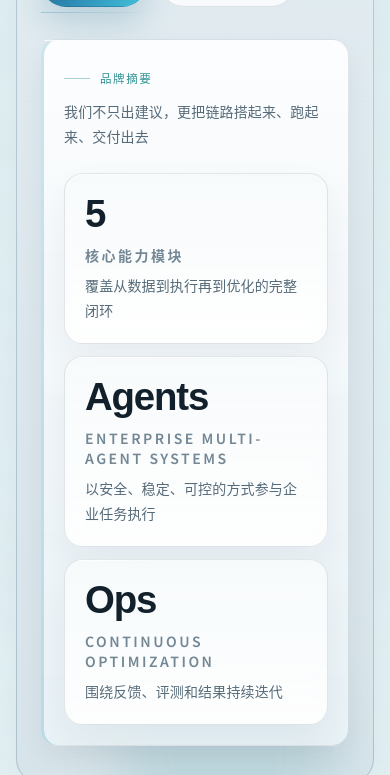
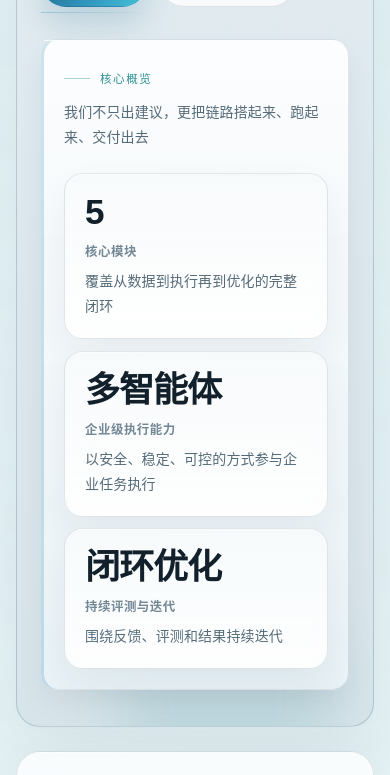
Before and after one commit to Frank-Opus/WanFlow.ai, a Next.js app in the folder web/: page / in a window 390 px wide. Shown: the part 614-1389 px from the top of the page. Built offline with nearby package versions, Linux system fonts and the light colour scheme; no server answers.

Commit message:
fix: tighten homepage signal cards on mobile

```diff
--- a/web/src/app/globals.css
+++ b/web/src/app/globals.css
@@ -984,16 +984,43 @@ html[lang='zh-CN'] .mkt-lang-button {
 
 .mkt-metric-value {
   font-family: var(--font-display), 'Segoe UI', sans-serif;
-  font-size: clamp(2.4rem, 4vw, 4.25rem);
-  line-height: 0.95;
+  font-size: clamp(1.9rem, 4vw, 4.25rem);
+  line-height: 0.98;
   letter-spacing: -0.06em;
   color: var(--mk-text-0);
+  text-wrap: balance;
+  overflow-wrap: anywhere;
 }
 
 html[lang='zh-CN'] .mkt-metric-value {
   line-height: 1.02;
   letter-spacing: -0.03em;
   font-weight: 600;
+}
+
+.mkt-metric-label {
+  font-size: 0.82rem;
+  font-weight: 600;
+  line-height: 1.45;
+  letter-spacing: 0.08em;
+  color: var(--mk-text-2);
+  text-wrap: balance;
+}
+
+html[lang='zh-CN'] .mkt-metric-label {
+  letter-spacing: 0.04em;
+}
+
+@media (max-width: 640px) {
+  .mkt-metric-value {
+    font-size: clamp(1.7rem, 9vw, 2.35rem);
+    line-height: 1.04;
+  }
+
+  .mkt-metric-label {
+    font-size: 0.78rem;
+    letter-spacing: 0.04em;
+  }
 }
 
 .mkt-flow-step {
--- a/web/src/components/marketing/home-page.tsx
+++ b/web/src/components/marketing/home-page.tsx
@@ -14,14 +14,14 @@ export default function MarketingHomePage() {
         caseTag: '案例',
         challenge: '挑战',
         flow: '骨架',
-        brief: '品牌摘要',
+        brief: '核心概览',
         outcome: '结果',
       }
     : {
         caseTag: 'Case',
         challenge: 'Challenge',
         flow: 'Spine',
-        brief: 'Brand brief',
+        brief: 'Key Overview',
         outcome: 'Outcome',
       };
   const casesLabel = copy.nav.find((item) => item.href === '/cases')?.label ?? '/cases';
@@ -46,10 +46,10 @@ export default function MarketingHomePage() {
                   {copy.home.supportSignals.map((metric, index) => (
                     <article
                       key={metric.label}
-                      className={index === copy.home.supportSignals.length - 1 ? 'mkt-card px-5 py-5 xl:col-span-2' : 'mkt-card px-5 py-5'}
+                      className={index === copy.home.supportSignals.length - 1 ? 'mkt-card min-w-0 px-5 py-5 xl:col-span-2' : 'mkt-card min-w-0 px-5 py-5'}
                     >
                       <p className="mkt-metric-value">{metric.value}</p>
-                      <p className="mt-3 text-sm font-semibold uppercase tracking-[0.18em] text-[var(--mk-text-2)]">{metric.label}</p>
+                      <p className="mkt-metric-label mt-3">{metric.label}</p>
                       <p className="mkt-copy mt-2 text-sm">{metric.detail}</p>
                     </article>
                   ))}
--- a/web/src/lib/marketing.ts
+++ b/web/src/lib/marketing.ts
@@ -82,9 +82,9 @@ const marketingCopyBase = {
         secondary: { label: '查看解决方案', href: '/solutions' },
       },
       supportSignals: [
-        { value: '5', label: '核心能力模块', detail: '覆盖从数据到执行再到优化的完整闭环' },
-        { value: 'Agents', label: 'Enterprise Multi-Agent Systems', detail: '以安全、稳定、可控的方式参与企业任务执行' },
-        { value: 'Ops', label: 'Continuous Optimization', detail: '围绕反馈、评测和结果持续迭代' },
+        { value: '5', label: '核心模块', detail: '覆盖从数据到执行再到优化的完整闭环' },
+        { value: '多智能体', label: '企业级执行能力', detail: '以安全、稳定、可控的方式参与企业任务执行' },
+        { value: '闭环优化', label: '持续评测与迭代', detail: '围绕反馈、评测和结果持续迭代' },
       ],
       platformView: {
         eyebrow: '平台 / 系统视角',
@@ -508,9 +508,9 @@ const marketingCopyBase = {
         secondary: { label: 'Explore Solutions', href: '/solutions' },
       },
       supportSignals: [
-        { value: '5', label: 'core capability modules', detail: 'covering the full loop from data to execution to optimization' },
-        { value: 'Agents', label: 'Enterprise Multi-Agent Systems', detail: 'controlled AI execution inside enterprise workflows' },
-        { value: 'Ops', label: 'Continuous Optimization', detail: 'continuous iteration around feedback, evaluation, and outcomes' },
+        { value: '5', label: 'Core Modules', detail: 'covering the full loop from data to execution to optimization' },
+        { value: 'Multi-Agent', label: 'Managed Execution', detail: 'controlled AI execution inside enterprise workflows' },
+        { value: 'Closed Loop', label: 'Continuous Evaluation', detail: 'continuous iteration around feedback, evaluation, and outcomes' },
       ],
       platformView: {
         eyebrow: 'Platform / system view',
```
